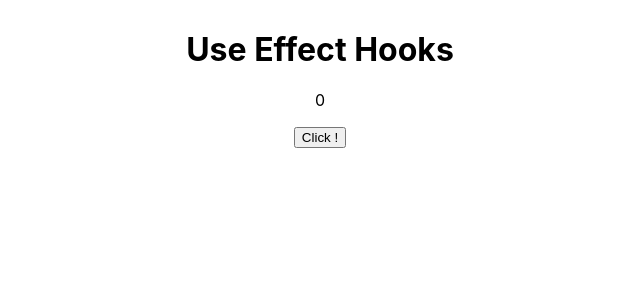
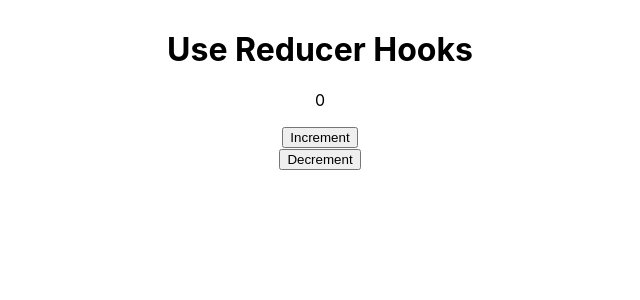
Before and after one commit to mosin92/Bootacmp_React_Hook, a React (Create React App) app: page / in a window 1280 px wide. Shown: the top 300 px of the page, without its empty margins (320-960 px from the left). Built offline with nearby package versions, Linux system fonts and the light colour scheme.

Commit message:
practice UseReducer Hook

```diff
--- a/src/App.js
+++ b/src/App.js
@@ -1,14 +1,16 @@
 import './App.css';
-import Loginform from './Components/Controlled-Login-Form/Loginform';
-import Form from './Components/UnControlled-Form/Form';
-import UseEffectHook from './Components/UseEffectHook';
+// import Loginform from './Components/Controlled-Login-Form/Loginform';
+// import Form from './Components/UnControlled-Form/Form';
+// import UseEffectHook from './Components/UseEffectHook';
+import UseReducerHook from './Components/UseReducerHooks/UseReducerHook';
 
 function App() {
   return (
     <div className="App">
       {/* <Loginform /> */}
       {/* <Form /> */}
-      <UseEffectHook />
+      {/* <UseEffectHook /> */}
+      <UseReducerHook />
     </div>
   );
 }
--- /dev/null
+++ b/src/Components/UseReducerHooks/NumberReducer.js
@@ -0,0 +1,14 @@
+const number_reducer=(state,action)=>{
+if(action.type==="Increment"){
+    return state + action.value;
+}
+if (action.type==="Decrement"){
+
+    return state - action.value;
+}
+else{
+    return state
+}
+}
+
+export default number_reducer;
--- a/src/Components/UseReducerHooks/UseReducerHook.js
+++ b/src/Components/UseReducerHooks/UseReducerHook.js
@@ -0,0 +1,18 @@
+import React, { useReducer } from 'react'
+import number_reducer from './NumberReducer';
+function UseReducerHook() {
+    const initialvalue=0;
+    const [count,dispatch]=useReducer(number_reducer,initialvalue)
+    return (
+        <div style={{margin:"30px"}}>
+           <h1>Use Reducer Hooks</h1>
+
+          <p>{count}</p>
+          <button onClick={()=>dispatch({type:"Increment",value:25})}>Increment</button>
+          <br/>
+          <button onClick={()=>dispatch({type:"Decrement",value:10})}>Decrement</button>
+        </div>
+    )
+}
+
+export default UseReducerHook
```
